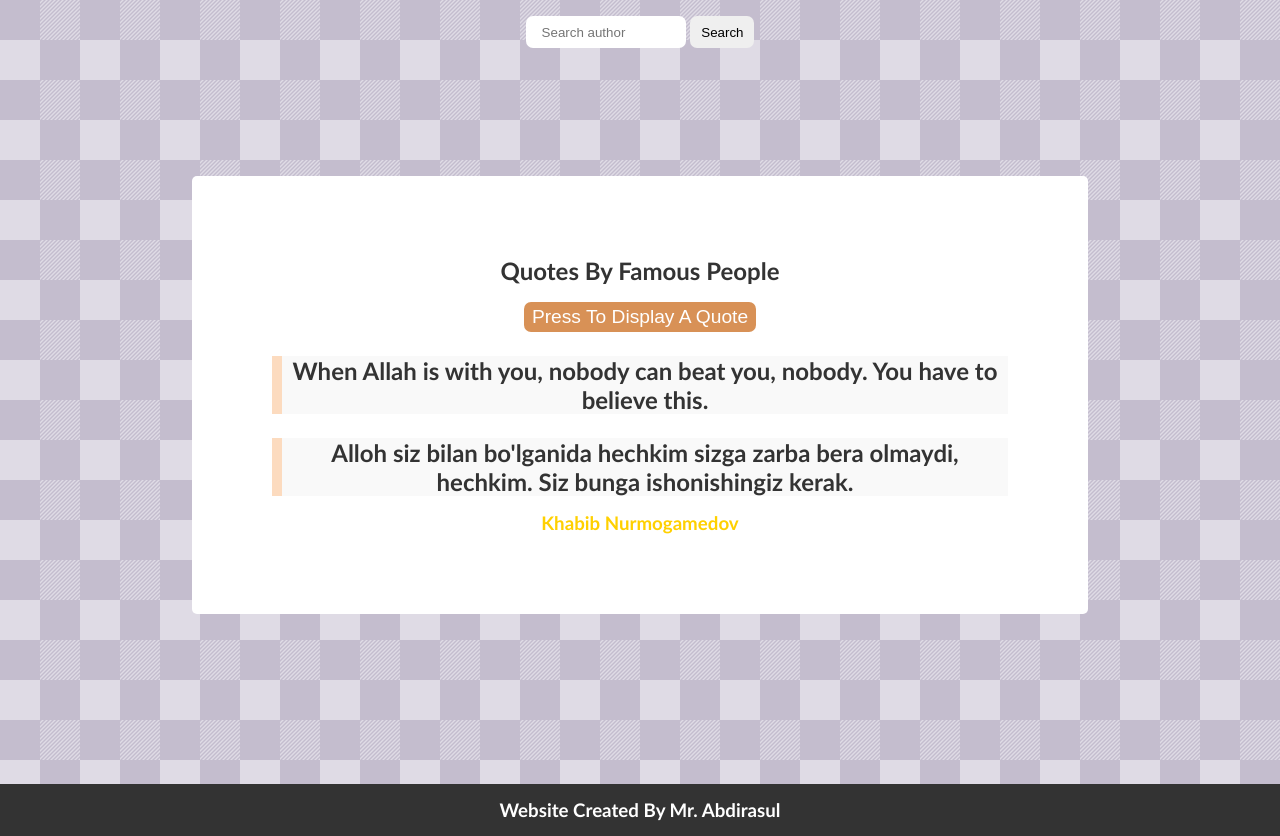
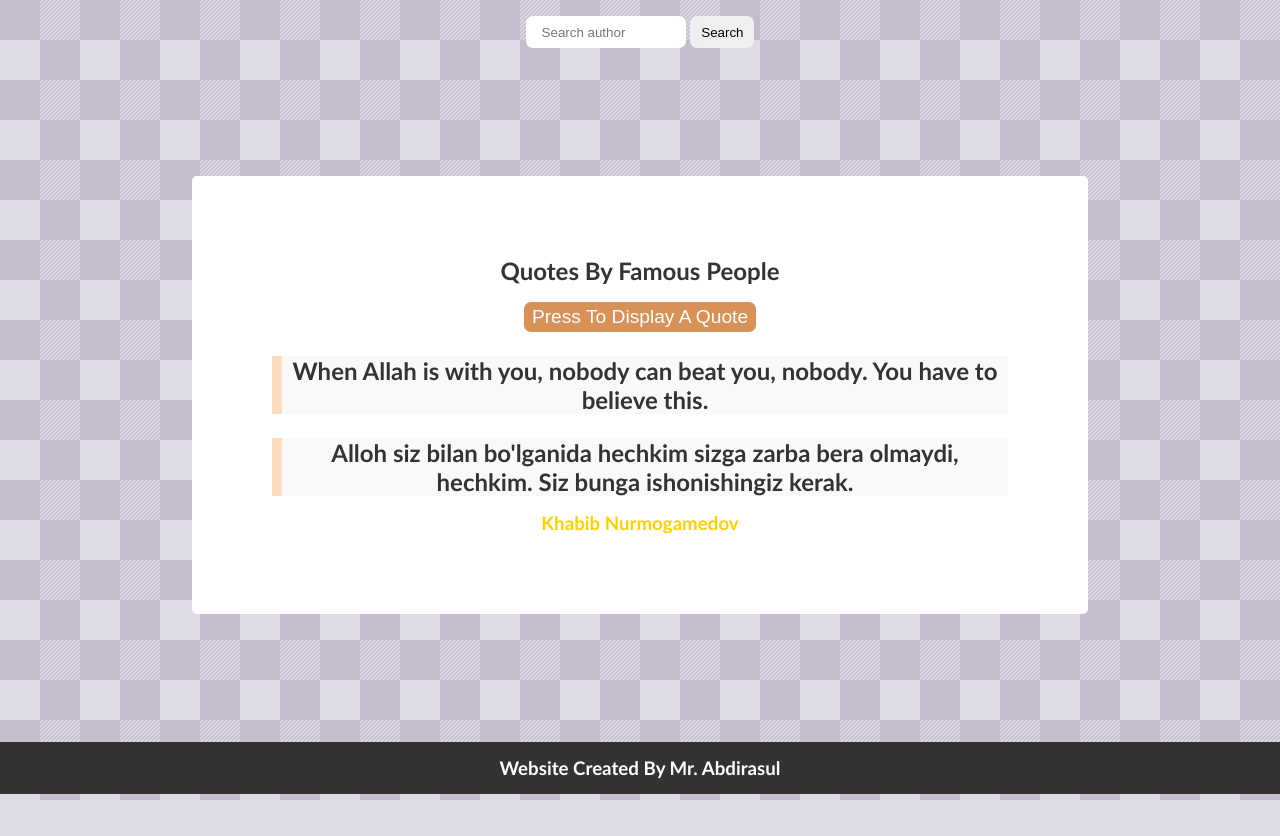
Before and after one commit to mrabdirasul/daily-quotes-app, a plain HTML site: page DailyQuotes/index.html in a window 1280 px wide. After the commit the page ends 800 px from the top, so only its background shows below. Drawn offline with Linux system fonts and the light colour scheme.

Commit message:
updated
updated

```diff
--- a/DailyQuotes/css/styles.css
+++ b/DailyQuotes/css/styles.css
@@ -83,7 +83,7 @@
 }
 
 footer {
-  margin-top: 10.6rem;
+  margin-top: 8rem;
   background: #333;
   padding: 15px;
   text-align: center;
```
